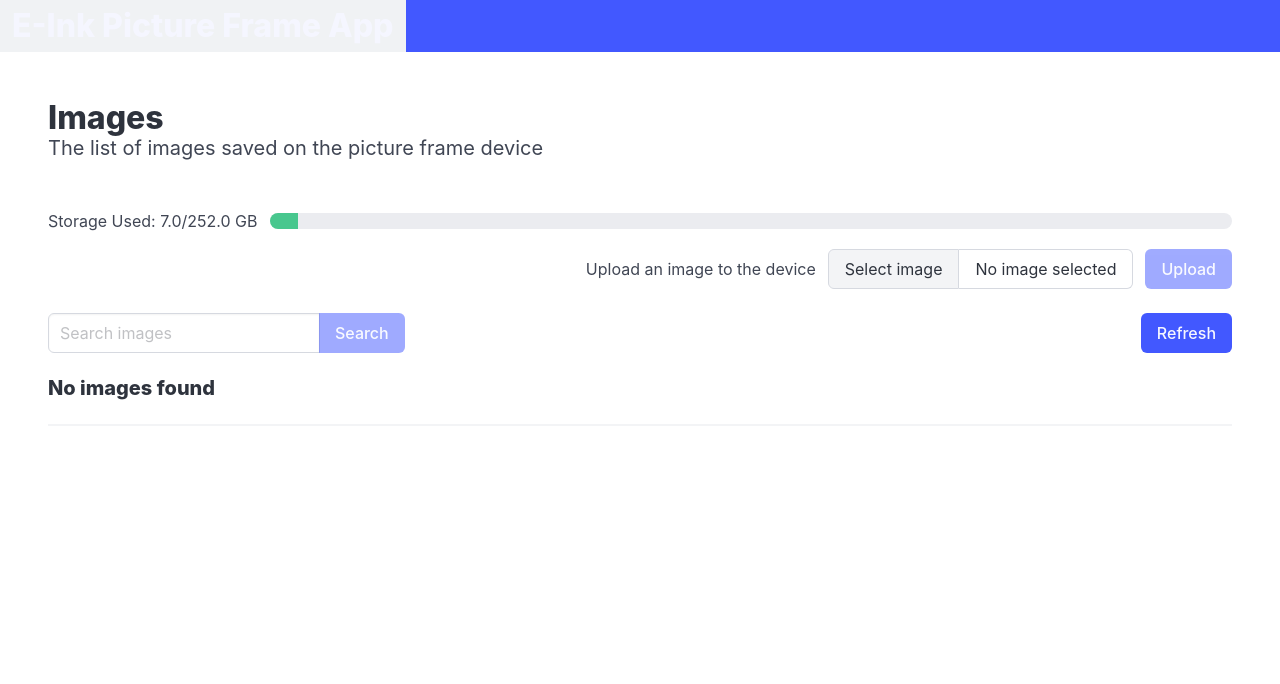
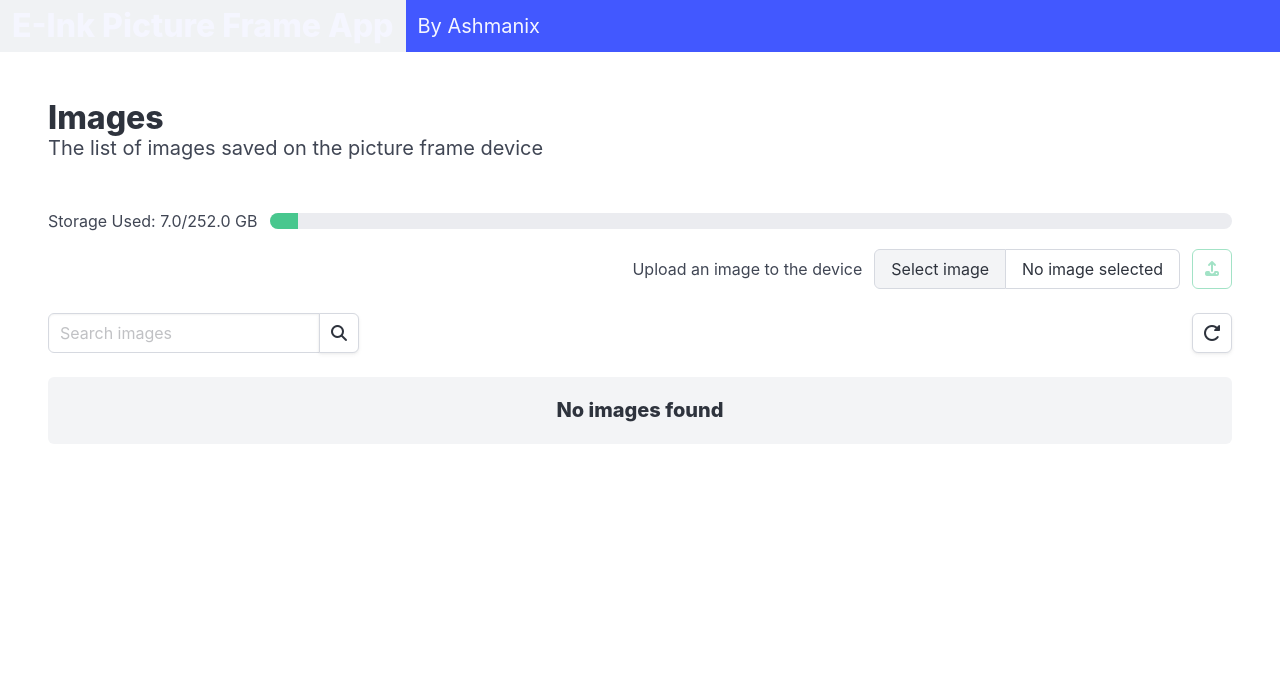
Before and after one commit to ashmanix/eink-picture-frame-webapp, a FastAPI app: page / in a window 1280 px wide. Shown: the top 684 px of the page. Run offline with FastAPI, Linux system fonts and the light colour scheme; data that the repository does not hold is empty.

Commit message:
Some UI Changes and better error handling

```diff
--- a/src/static/css/main.css
+++ b/src/static/css/main.css
@@ -51,3 +51,12 @@ body {
     display: flex;
     justify-content: center;
 }
+
+#notification-container {
+    opacity: 0;
+    transition: opacity 0.3s ease;
+}
+
+#notification-container.is-active {
+    opacity: 1;
+}
--- a/src/static/js/pages/base.js
+++ b/src/static/js/pages/base.js
@@ -12,6 +12,7 @@ export const setNotificationVisibility = (enable, type = "is-info") => {
     "notification-container"
   );
   if (notificationContainer) {
+    if (enable === true) {
       notificationContainer.classList.remove(
         "is-info",
         "is-warning",
@@ -20,17 +21,17 @@ export const setNotificationVisibility = (enable, type = "is-info") => {
         "is-primary"
       );
       notificationContainer.classList.add(type);
-
-    enable
-      ? notificationContainer.classList.remove("is-hidden")
-      : notificationContainer.classList.add("is-hidden");
+      notificationContainer.classList.add("is-active");
+    } else {
+      notificationContainer.classList.remove("is-active");
+    }
   }
 };
 
 export const setNotification = (msg, type = "is-info") => {
   const notificationMessage = document.getElementById("notification-message");
   if (notificationMessage) {
-    notificationMessage.innerText = msg;
+    notificationMessage.innerHTML = msg;
     setNotificationVisibility(true, type);
   }
 };
--- a/src/static/js/pages/home.js
+++ b/src/static/js/pages/home.js
@@ -36,7 +36,10 @@ const runImageSearch = async (value = null, clearList = null) => {
     if (searchValue) {
       const result = await updateList(searchValue);
       if (result?.error) {
-        setNotification("Error searching image list!", "is-danger");
+        setNotification(
+          createErrorMessage("Error searching image list", result),
+          "is-danger"
+        );
       }
     } else await updateList();
   }
@@ -85,7 +88,10 @@ document.addEventListener("DOMContentLoaded", () => {
       toggleEnableImageButtons(id, true);
       if (result?.error) {
         setNotification(
-          `Error attempting to set ${filename} as frame image`,
+          createErrorMessage(
+            `Error attempting to set ${filename} as frame image`,
+            result
+          ),
           "is-danger"
         );
       } else {
@@ -100,7 +106,10 @@ document.addEventListener("DOMContentLoaded", () => {
       toggleEnableImageButtons(id, false);
       const result = await deleteImage(id);
       if (result.error) {
-        setNotification(`Error attempting to delete ${filename}`, "is-danger");
+        setNotification(
+          createErrorMessage(`Error attempting to delete ${filename}`, result),
+          "is-danger"
+        );
       } else {
         setNotification(`${filename} deleted successfully`, "is-success");
       }
@@ -168,17 +177,23 @@ uploadButton.addEventListener("click", async () => {
   const file = fileInput.files[0];
   const filename = file?.name;
   if (!file) {
-    setNotification(`Select a file first.`, "is-warning");
+    setNotification(`Select an image for upload`, "is-warning");
     uploadButton.classList.toggle("is-loading");
     return;
   }
   closeAllModals();
   const result = await uploadImage(file);
-  refreshPage();
 
   if (result?.error) {
-    setNotification(`Error attempting to upload ${filename}`, "is-danger");
+    setNotification(
+      createErrorMessage(
+        `Error attempting to upload <strong>${filename}</strong>`,
+        result
+      ),
+      "is-danger"
+    );
   } else {
+    refreshPage();
     setNotification(`${filename} uploaded successfully`, "is-success");
   }
   fileInput.value = "";
@@ -186,3 +201,9 @@ uploadButton.addEventListener("click", async () => {
   uploadButton.disabled = true;
   uploadButton.classList.toggle("is-loading");
 });
+
+const createErrorMessage = (msg, result) => {
+  return `${msg} ${
+    result?.detail ? `<br/><strong>Reason:</strong> ${result.detail}` : ""
+  }`;
+};
--- a/src/web/main.py
+++ b/src/web/main.py
@@ -1,3 +1,4 @@
+from time import sleep
 from typing import Annotated, List
 from fastapi import FastAPI, Path, HTTPException, UploadFile, File, Request, Depends
 from fastapi.templating import Jinja2Templates
--- a/src/web/template/base.html
+++ b/src/web/template/base.html
@@ -22,20 +22,18 @@
                     </p>
                 </a>
             </div>
+            <a class="navbar-item" href="https://ashmanix.com">
+                <p class="subtitle">
+                    By Ashmanix
+                </p>
+            </a>
         </nav>
     </section>
 
     <section class="notification-section">
-        <div id="notification-container" class="notification is-hidden">
+        <div id="notification-container" class="notification">
             <button id="notification-hide-button" class="delete"></button>
-            <span id="notification-message">Lorem ipsum dolor sit amet consectetur adipisicing elit. Dignissimos vel
-                dolores
-                blanditiis perspiciatis enim culpa alias tempora voluptates necessitatibus distinctio nemo,
-                perferendis
-                possimus eveniet non, sequi sapiente ex animi dolorem. Lorem ipsum, dolor sit amet consectetur
-                adipisicing elit. Ipsa, iusto nisi, quis repellendus a quo obcaecati voluptate cumque quidem eos
-                tempora
-                consectetur ea possimus laboriosam corrupti beatae dignissimos, architecto harum.</span>
+            <span id="notification-message"></span>
         </div>
     </section>
 
--- a/src/web/template/home.html
+++ b/src/web/template/home.html
@@ -37,7 +37,11 @@
                 </div>
             </div>
             <div class="level-item">
-                <button class="button is-link" id="upload-button" disabled>Upload</button>
+                <button class="button is-success is-outlined" disabled id="upload-button" title="Upload image">
+                    <span class="icon is-small">
+                        <i class="fas fa-upload"></i>
+                    </span>
+                </button>
             </div>
         </div>
     </div>
@@ -50,14 +54,22 @@
                         <input id="search-input" class="input" type="text" placeholder="Search images" />
                     </p>
                     <p class="control">
-                        <button id="search-button" class="button is-link" disabled>Search</button>
+                        <button class="button" id="search-button" title="Search images">
+                            <span class="icon is-small">
+                                <i class="fas fa-magnifying-glass"></i>
+                            </span>
+                        </button>
                     </p>
                 </div>
             </div>
         </div>
         <div class="level-right">
             <div class="level-item">
-                <button id="refresh-list-button" class="button is-link">Refresh</button>
+                <button class="button" id="refresh-list-button" title="Refresh list">
+                    <span class="icon is-small">
+                        <i class="fas fa-rotate-right"></i>
+                    </span>
+                </button>
             </div>
         </div>
     </div>
--- a/src/web/template/partial/image_list.html
+++ b/src/web/template/partial/image_list.html
@@ -1,10 +1,12 @@
 <div>
     {% if not image_list %}
-    <h5 class="title is-5">No images found</h5>
+    <div class="notification">
+        <h5 class="title is-5 has-text-centered">No images found</h5>
+    </div>
     {% endif %}
     <div id="image-list">
+        {% for image in image_list %}
         <hr />
-        {% for image in image_list %}
         <article class="media image-list-items is-disabled">
             <figure class="media-left">
                 <p class="image thumb-container is-128x128" data-filename="{{ image.filename }}">
@@ -21,17 +23,18 @@
             <nav class="level is-mobile">
                 <div class="level-left">
                     <div class="level-item">
-                        <button class="button delete-image-button" title="Delete image from device"
-                            data-id="{{ image.id }}" data-filename="{{ image.filename }}">
+                        <button class="button delete-image-button is-danger is-outlined"
+                            title="Delete image from device" data-id="{{ image.id }}"
+                            data-filename="{{ image.filename }}">
                             <span class="icon is-small has-text-danger">
                                 <i class="fas fa-xmark"></i>
                             </span>
                         </button>
                     </div>
-                    <button class="level-item button set-image-button" title="Set as current image"
-                        data-id="{{ image.id }}" data-filename="{{ image.filename }}">
+                    <button class="level-item button set-image-button is-success is-outlined"
+                        title="Set as current image" data-id="{{ image.id }}" data-filename="{{ image.filename }}">
                         <span class="icon is-small has-text-success">
-                            <i class="fas fa-check"></i>
+                            <i class="fas fa-arrow-right"></i>
                         </span>
                     </button>
                 </div>
```
Also changed, not shown: src/static/js/components/image-utils.js (+46 -46 lines). Lines whose indentation alone changed are shown as unchanged.
